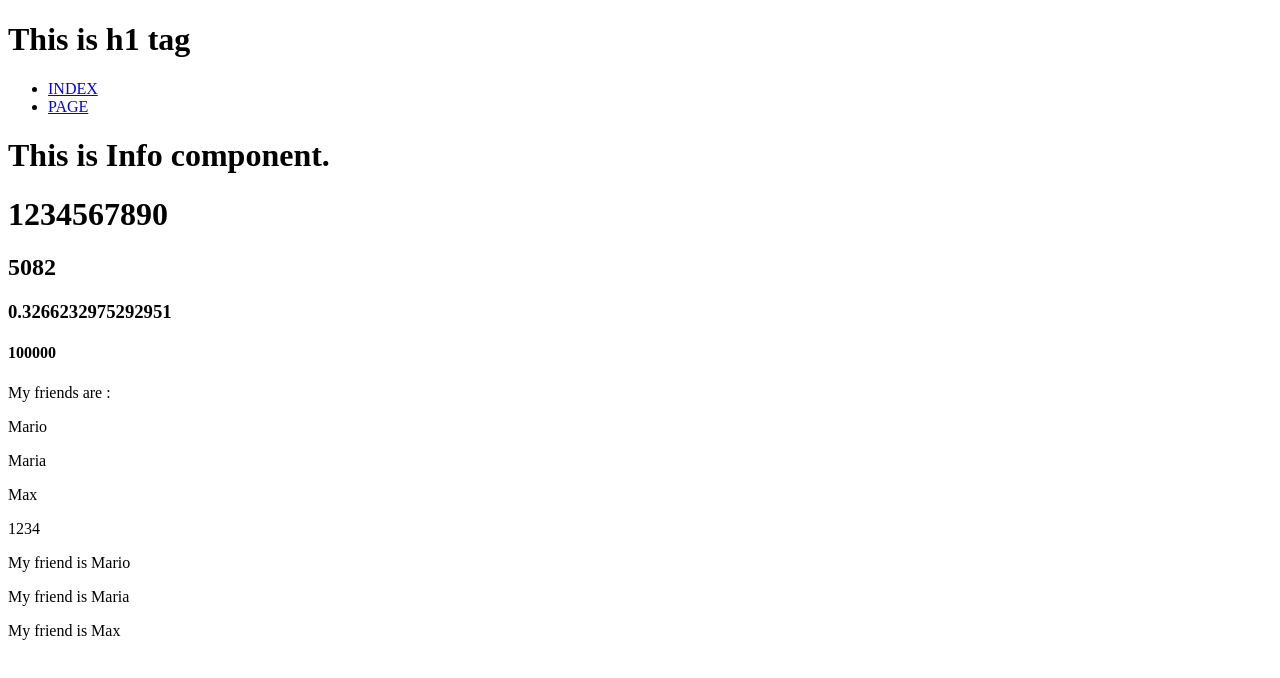
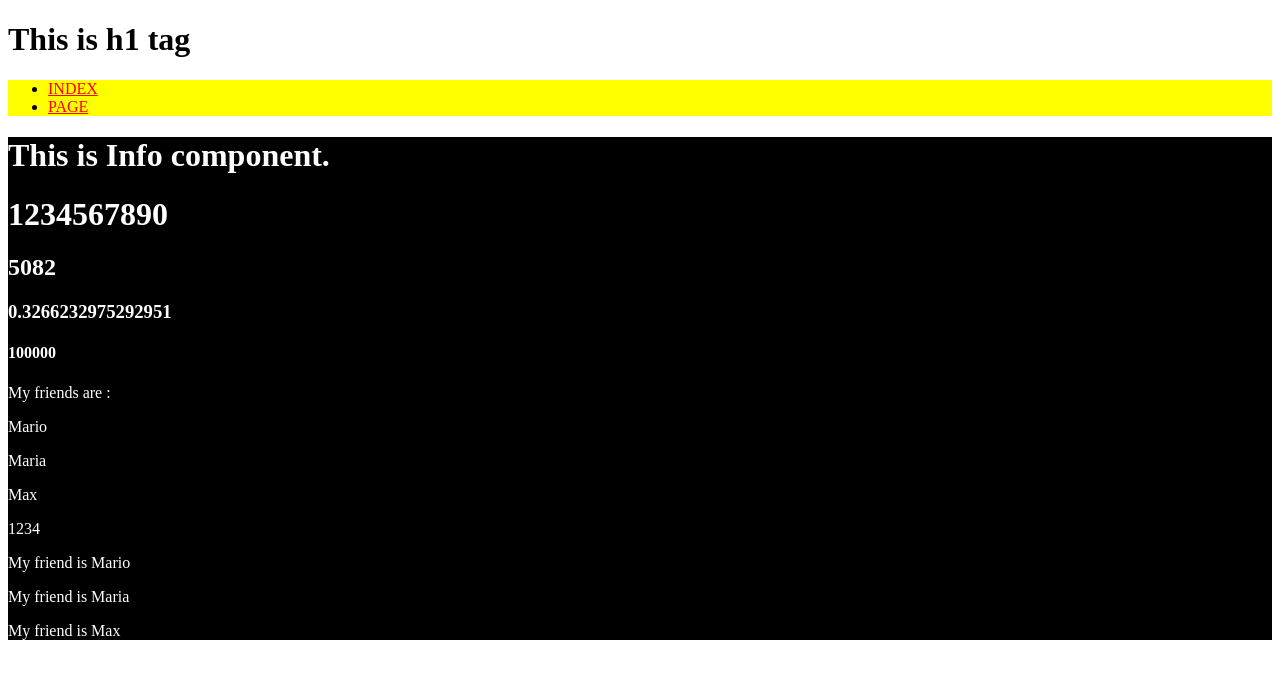
Before and after one commit to MarioooooLin/React-practice, a React (Create React App) app: page / in a window 1280 px wide. Shown: the top 678 px of the page. Built offline with nearby package versions, Linux system fonts and the light colour scheme.

Commit message:
JSX practice-2

```diff
--- a/src/Info.js
+++ b/src/Info.js
@@ -1,4 +1,5 @@
 import React from "react";
+import "./styles/style.css";
 
 const Info = () => {
     let friends = ["Mario", "Maria", "Max"];
@@ -8,7 +9,7 @@ const Info = () => {
         return 100000;
     };
     return (
-        <div>
+        <div className='Info'>
             <h1>This is Info component.</h1>
             <h1>{1234567890}</h1>
             <h2>{77 * 66}</h2>
--- a/src/Nav.js
+++ b/src/Nav.js
@@ -2,15 +2,18 @@ import React from "react";
 
 const Nav = () => {
     return (
-        <nav>
+        <nav style={({ color: "red" }, { backgroundColor: "yellow" })}>
             <ul>
                 <li>
-                    <a href='#'>INDEX</a>
+                    <a href='#' style={{ color: "red" }}>
+                        INDEX
+                    </a>
                 </li>
                 <li>
-                    <a href='#'>PAGE</a>
+                    <a href='#' style={{ color: "red" }}>
+                        PAGE
+                    </a>
                 </li>
-
             </ul>
         </nav>
     );
--- /dev/null
+++ b/src/styles/style.css
@@ -0,0 +1,4 @@
+.Info {
+  background-color: black;
+  color: white;
+}/*# sourceMappingURL=style.css.map */
--- /dev/null
+++ b/src/styles/style.scss
@@ -0,0 +1,4 @@
+.Info {
+    background-color: black;
+    color: white;
+}
```
Also changed, not shown: 1 other file (tests, documents, lock files or other folders).
